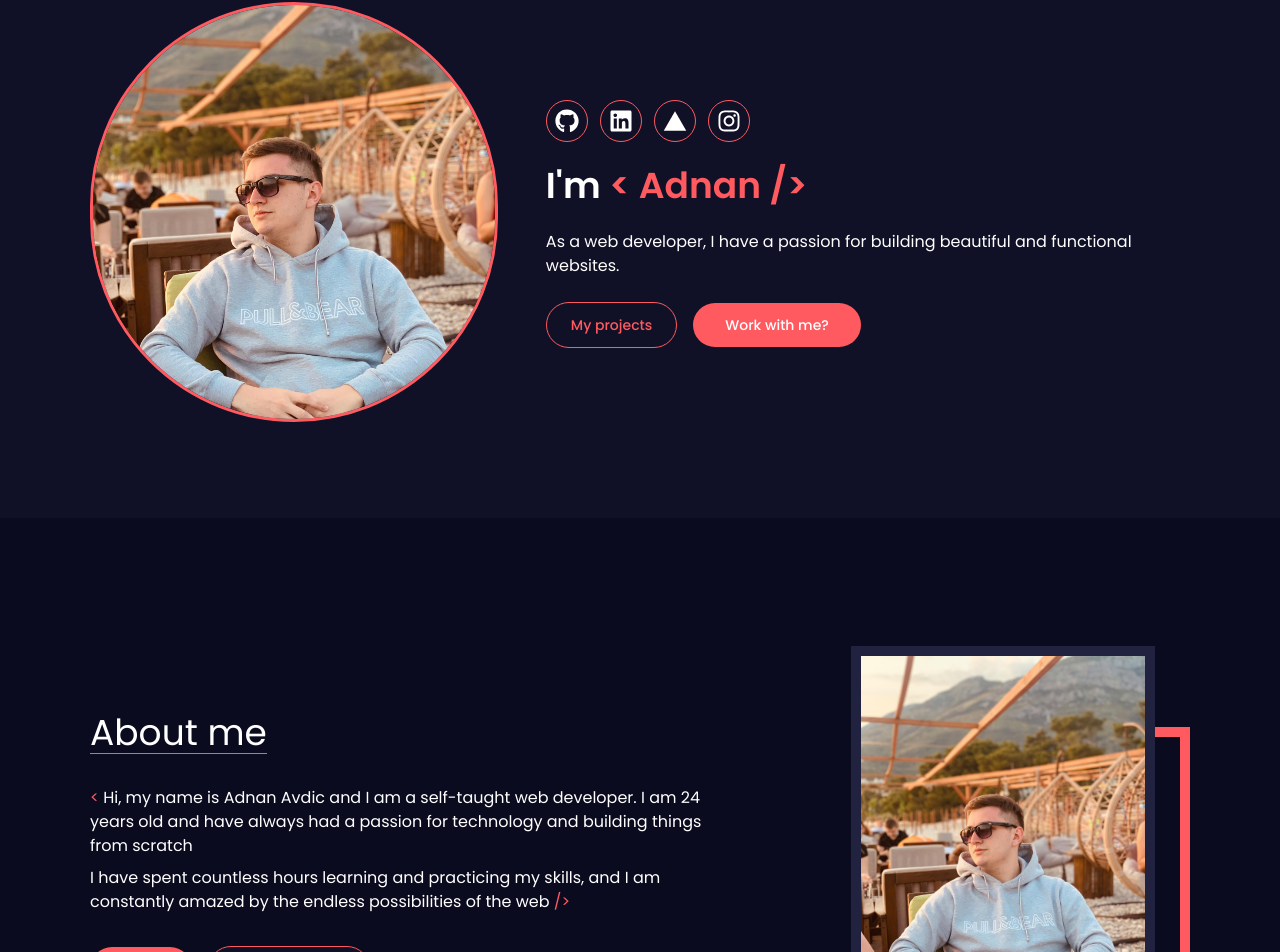
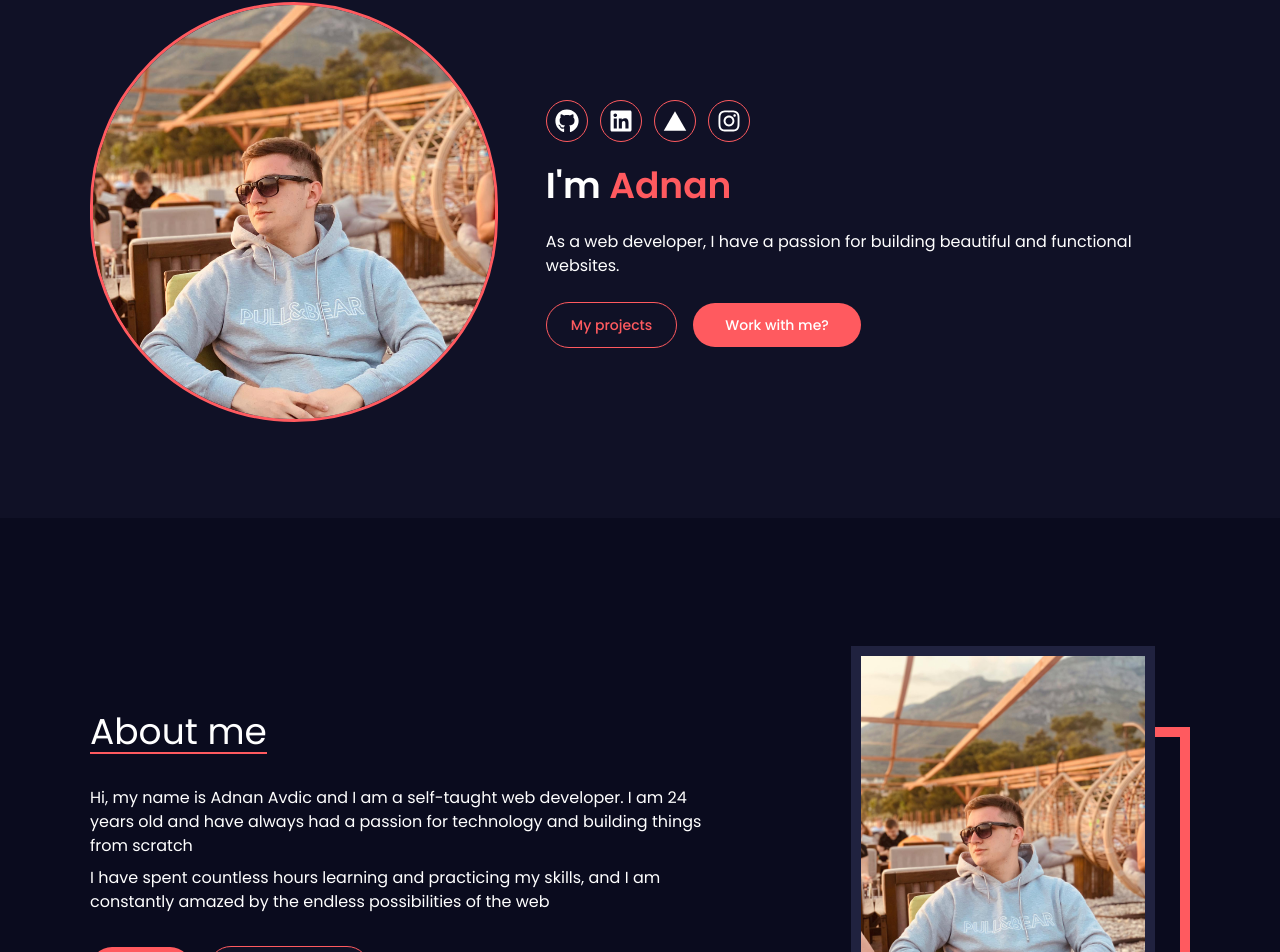
Before and after one commit to AdnanAvdic/my-portfolio, a Next.js app: page / in a window 1280 px wide. Shown: the part 166-1118 px from the top of the page. Built offline with nearby package versions, Linux system fonts and the light colour scheme.

Commit message:
removed html codes for signs

```diff
--- a/components/AboutSection.js
+++ b/components/AboutSection.js
@@ -15,7 +15,7 @@ const AboutSection = () => {
           <div className="space-y-8">
             <div className="flex flex-wrap">
               <h2
-                className=" text-white text-2xl border-b-[1px] border-[#FF5A5F]
+                className=" text-white text-2xl border-b-[2px] border-[#FF5A5F]
             lg:text-4xl"
               >
                 About me
@@ -24,7 +24,7 @@ const AboutSection = () => {
 
             <div className=" text-white">
               <p>
-                <span className="text-[#FF5A5F]">&lt; </span>
+                <span className="text-[#FF5A5F]"></span>
                 Hi, my name is Adnan Avdic and I am a self-taught web developer.
                 I am 24 years old and have always had a passion for technology
                 and building things from scratch
@@ -34,7 +34,7 @@ const AboutSection = () => {
                 I have spent countless hours learning and practicing my skills,
                 and I am constantly amazed by the endless possibilities of the
                 web
-                <span className="text-[#FF5A5F]"> /&gt;</span>
+                <span className="text-[#FF5A5F]"></span>
               </p>
             </div>
 
--- a/components/HeroSection.js
+++ b/components/HeroSection.js
@@ -48,7 +48,7 @@ const HeroSection = () => {
               className="text-2xl font-semibold
             lg:text-4xl "
             >
-              I'm <span className="text-[#FF5A5F] ">&lt; Adnan /&gt;</span>
+              I'm <span className="text-[#FF5A5F] ">Adnan</span>
             </h1>
 
             <p>
```
